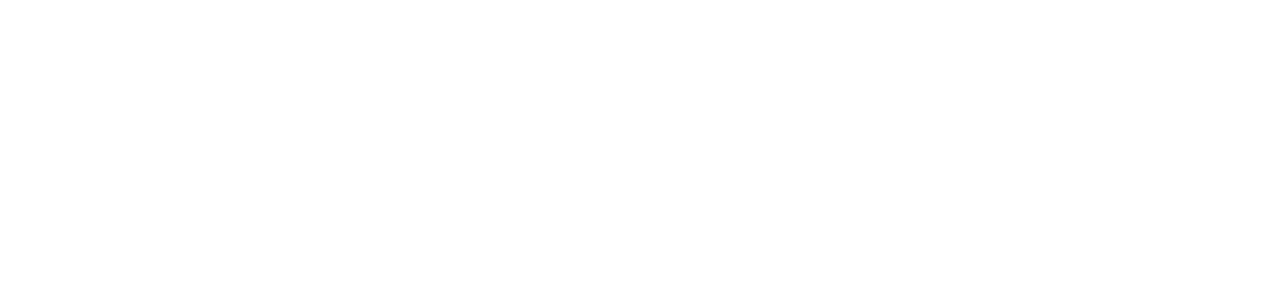
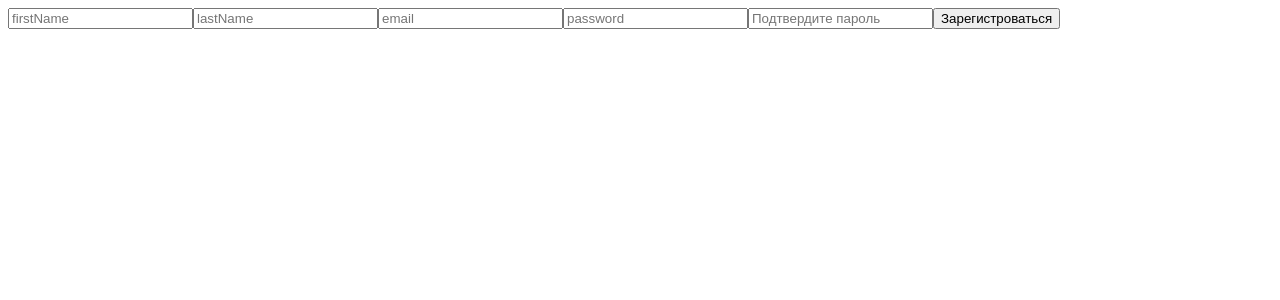
Before and after one commit to FINIKKKK/nuxt-itl, a Nuxt app: page /register in a window 1280 px wide. Before the commit this address had no page. Shown: the top 300 px of the page. Built offline with nearby package versions, Linux system fonts and the light colour scheme.

Commit message:
login, register page

```diff
--- a/api/index.ts
+++ b/api/index.ts
@@ -7,7 +7,7 @@
   auth: ReturnType<typeof AuthApi>;
 };
 
-export const Api = (ctx: Context) => {
+export const Api = (ctx: Context): ApiReturnTypes => {
   const cookies = ctx ? Cookies.get(ctx) : parseCookies();
   const token = cookies.token;
 
--- a/pages/index.vue
+++ b/pages/index.vue
@@ -1,49 +1,23 @@
 <template lang="">
-  <div>
-    <form @submit.prevent="onSubmit">
-      <input type="text" placeholder="firstName" v-model="firstName" />
-      <input type="text" placeholder="lastName" v-model="lastName" />
-      <input type="text" placeholder="email" v-model="email" />
-      <input type="text" placeholder="password" v-model="password" />
-      <button type="submit">Send</button>
-    </form>
-  </div>
+  <div>Home</div>
+  <nav>
+    <ul>
+      <li>
+        <NuxtLink to="/register">Регистрация</NuxtLink>
+      </li>
+      <li>
+        <NuxtLink to="/login">Войти</NuxtLink>
+      </li>
+    </ul>
+  </nav>
 </template>
 
 <script>
-import axios from "axios";
-import { Api } from "~/api";
-
 export default {
   data() {
-    return {
-      firstName: "",
-      lastName: "",
-      email: "",
-      password: "",
-    };
+    return {};
   },
-  methods: {
-    async onSubmit() {
-      try {
-        const dto = {
-          firstName: this.firstName,
-          lastName: this.lastName,
-          email: this.email,
-          password: this.password,
-        };
-        // const { data } = await axios.post(
-        //   "http://127.0.0.1:8000/api/auth/register",
-        //   dto
-        // );
-        const data = await Api().auth.register(dto);
-        console.log(data);
-      } catch (err) {
-        console.warn(err);
-        alert("Ошибка при регистрации");
-      }
-    },
-  },
+  methods: {},
 };
 </script>
 
--- /dev/null
+++ b/pages/login.vue
@@ -0,0 +1,40 @@
+<template lang="">
+  <div>
+    <form @submit.prevent="onSubmit">
+      <input type="text" placeholder="email" v-model="email" />
+      <input type="text" placeholder="password" v-model="password" />
+      <button type="submit">Войти</button>
+    </form>
+  </div>
+</template>
+
+<script>
+import { Api } from "~/api";
+
+export default {
+  data() {
+    return {
+      email: "",
+      password: "",
+    };
+  },
+  methods: {
+    async onSubmit() {
+      try {
+        const dto = {
+          email: this.email,
+          password: this.password,
+        };
+        const data = await Api().auth.login(dto);
+        console.log(data);
+        this.$route.push('/');
+      } catch (err) {
+        console.warn(err);
+        alert("Ошибка при авторизации");
+      }
+    },
+  },
+};
+</script>
+
+<style lang=""></style>
--- /dev/null
+++ b/pages/register.vue
@@ -0,0 +1,48 @@
+<template lang="">
+  <div>
+    <form @submit.prevent="onSubmit">
+      <input type="text" placeholder="firstName" v-model="firstName" />
+      <input type="text" placeholder="lastName" v-model="lastName" />
+      <input type="text" placeholder="email" v-model="email" />
+      <input type="text" placeholder="password" v-model="password" />
+      <input type="text" placeholder="Подтвердите пароль" v-model="password2" />
+      <button type="submit">Зарегистроваться</button>
+    </form>
+  </div>
+</template>
+
+<script>
+import { Api } from "~/api";
+
+export default {
+  data() {
+    return {
+      firstName: "",
+      lastName: "",
+      email: "",
+      password: "",
+      password2: "",
+    };
+  },
+  methods: {
+    async onSubmit() {
+      try {
+        const dto = {
+          firstName: this.firstName,
+          lastName: this.lastName,
+          email: this.email,
+          password: this.password,
+        };
+        const data = await Api().auth.register(dto);
+        console.log(data);
+        this.$router.push("/");
+      } catch (err) {
+        console.warn(err);
+        alert("Ошибка при регистрации");
+      }
+    },
+  },
+};
+</script>
+
+<style lang=""></style>
```
